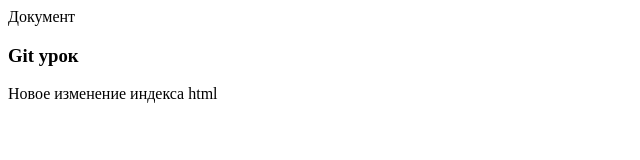
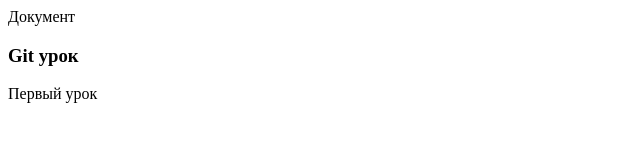
Before and after one commit to bitcoinznk/site, a plain HTML site: page index.html in a window 1280 px wide. Shown: the whole page, without its empty margins (0-640 px from the left). Drawn offline with Linux system fonts and the light colour scheme.

Commit message:
first  commit

```diff
--- a/index.html
+++ b/index.html
@@ -5,7 +5,8 @@
 </head>
 <body>
    <h3>Git урок</h3>
-   <p>Новое изменение индекса html</p>
+   <p>Первый урок</p>
+
 
 </body>
 </html>
```
